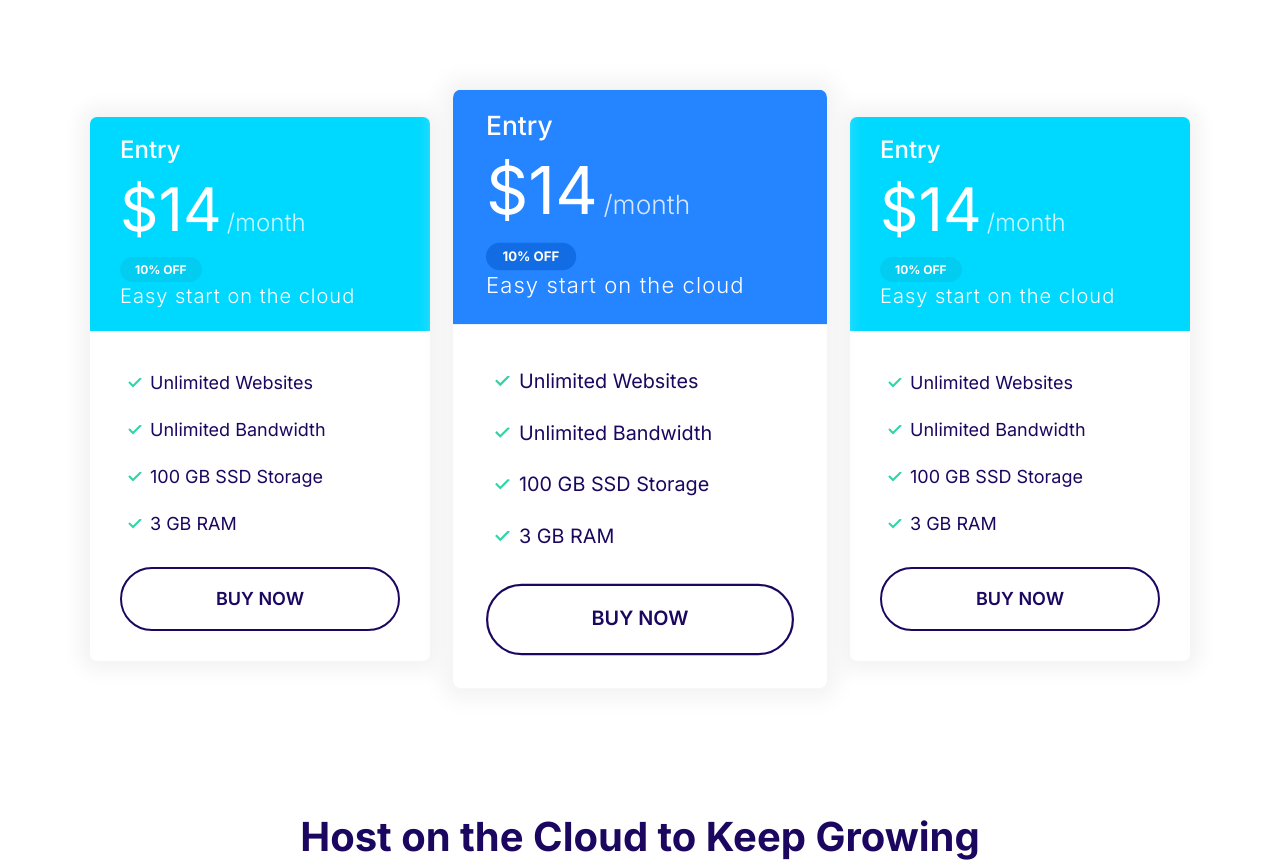
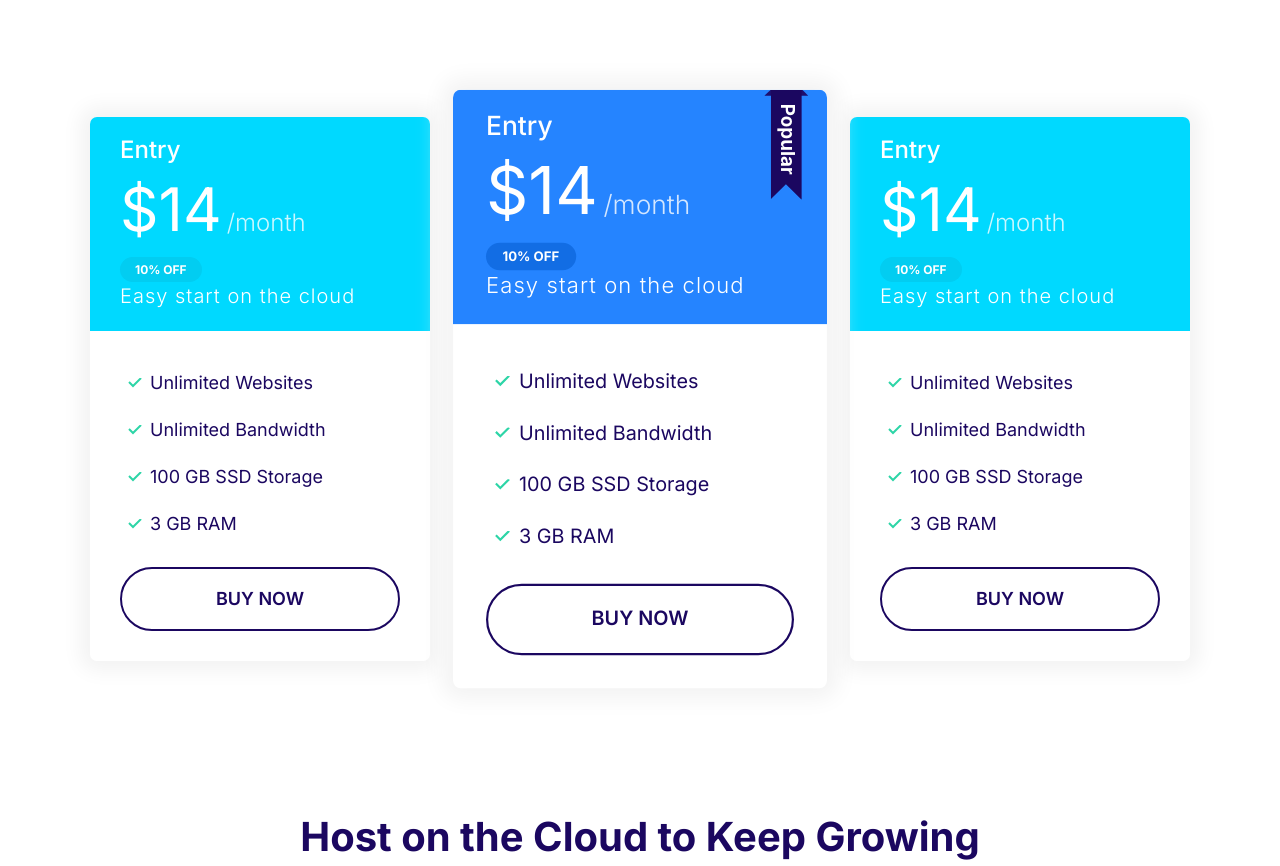
Before and after one commit to Gveyra/hosting-landing-page-practice, a website built with Parcel: page index.html in a window 1280 px wide. Shown: the part 1260-2126 px from the top of the page. Built offline with nearby package versions, Linux system fonts and the light colour scheme; files whose address does not match are found by name.

Commit message:
Fix CSS asset path

```diff
--- a/css/styles.css
+++ b/css/styles.css
@@ -307,7 +307,7 @@ a {
   position: relative;
 }
 .plan--popular .card__header::before {
-  content: url(../css/);
+  content: url(../images/popular.svg);
   width: 40px;
   display: inline-block;
   position: absolute;
```
